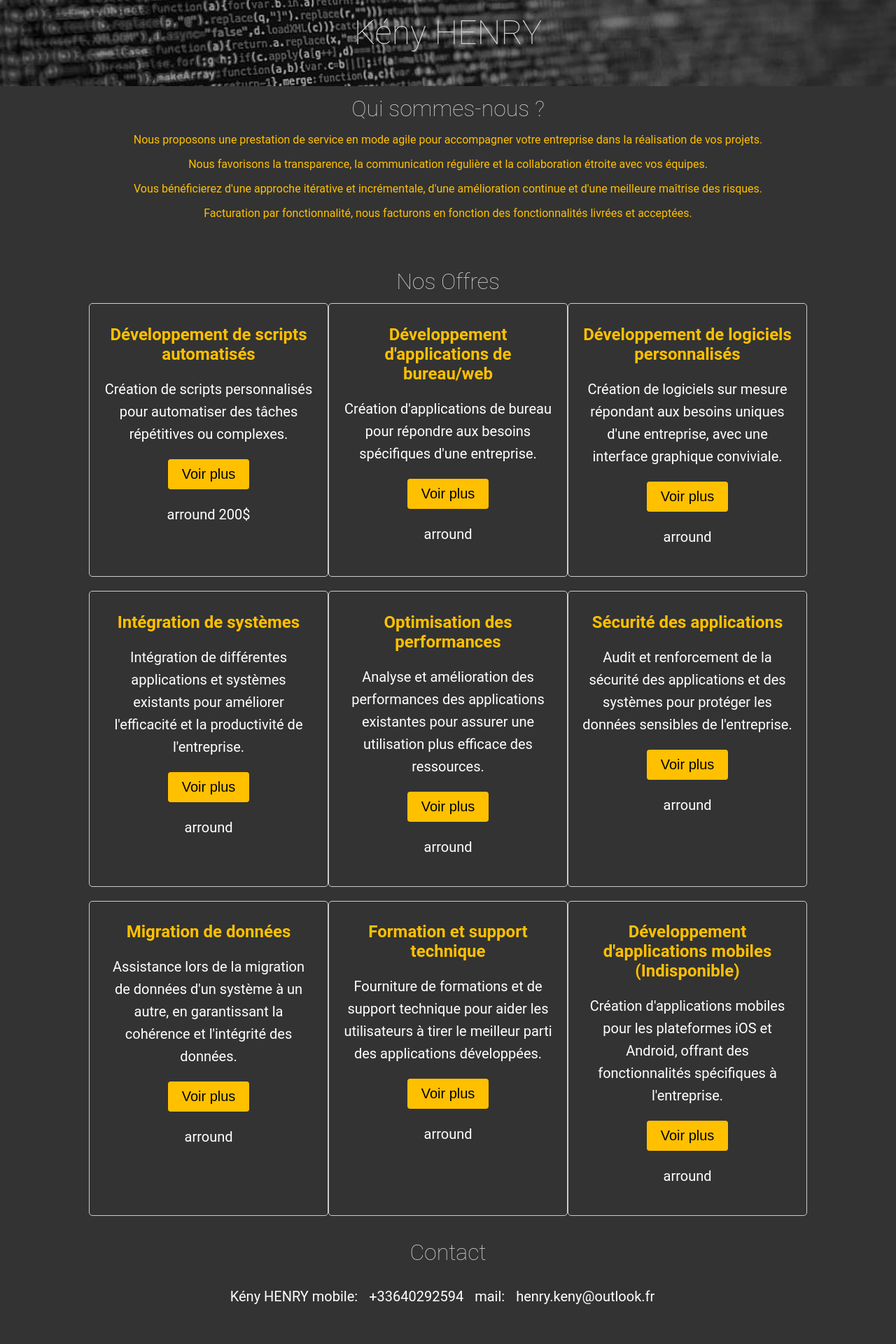
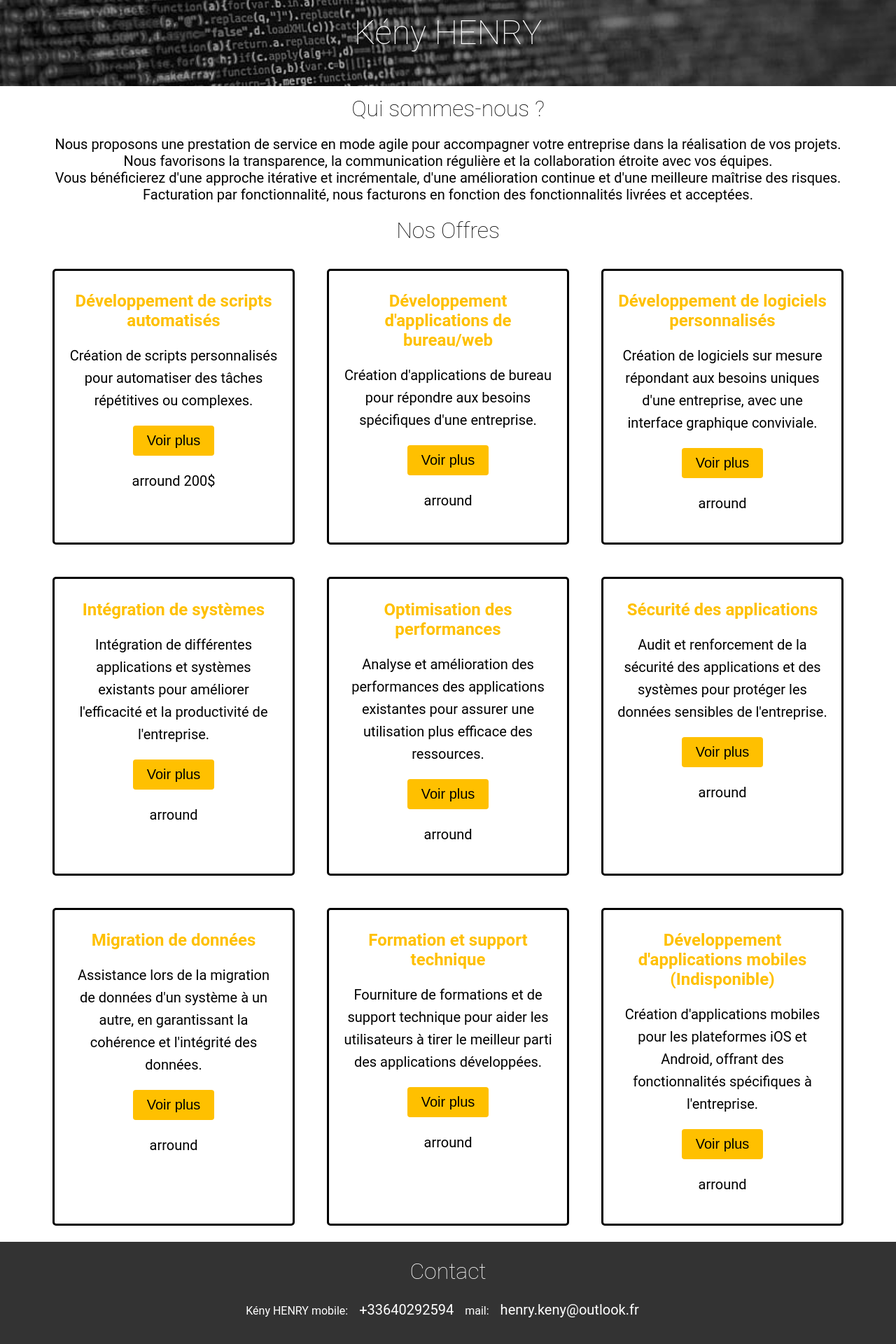
Before and after one commit to kenyhenry/elaborium_website, a React (Create React App) app: page / in a window 1280 px wide. Shown: the part 220-2140 px from the top of the page at 70% size. Built offline with nearby package versions, Linux system fonts and the light colour scheme.

Commit message:
background white
more space to hamburger button

```diff
--- a/src/App.css
+++ b/src/App.css
@@ -2,8 +2,8 @@
 
 body {
   font-family: 'Roboto', sans-serif;
-  background-color: #333;
-  color: #FFC000;
+  background-color: white;
+  color: black;
   margin: 0;
   padding: 0;
 }
@@ -12,7 +12,6 @@ body {
   text-align: center;
   max-width: 1200px;
   margin: 0 auto;
-  padding-bottom: 40px;
 }
 
 .section-title {
@@ -26,10 +25,13 @@ h1,h2 {
   font-weight: 200;
   margin: 0.4em 0;
 }
-h1 { font-size: 3.5em; }
+h1 {
+  font-size: 3.5em;
+  color: #FFC000;
+}
 h2 {
   font-size: 2em;
-  color: #D3D3D3;
+  color: black;
 }
 
 .project {
@@ -47,14 +49,14 @@ h2 {
   font-size: 20px;
   line-height: 1.6;
   margin-bottom: 20px;
-  color: white;
+  color: black;
 }
 
 .global-description {
   font-size: 16px;
   line-height: 1;
   margin-bottom: 20px;
-  color: white;
+  color: black;
   text-align: center;
 }
 
@@ -62,15 +64,15 @@ h2 {
   font-size: 20px;
   display: inline-block;
   padding: 8px 16px;
-  background-color: #333;
-  color: #fff;
+  /* background-color: #333; */
+  color: white;
   text-decoration: none;
   border-radius: 4px;
   transition: background-color 0.3s ease, color 0.3s ease;
 }
 
 .project-link:hover {
-  background-color: #222;
+  background-color: #D3D3D3;
 }
 
 .footer {
@@ -118,8 +120,11 @@ h2 {
 .offer-item {
   width: 300px;
   margin-bottom: 20px;
-  border: 1px solid #ccc;
+  margin: 23px;
+  border: 5px solid black;
+  background-color: white;
   border-radius: 5px;
+  border-width: 3px;
   padding: 20px;
 }
 
--- a/src/Header.js
+++ b/src/Header.js
@@ -23,7 +23,7 @@ function Header() {
       <h1>
         <TypingAnimation text="Expertise Logiciel" speed={100} />
       </h1>
-      <h2>
+      <h2 style={{color:"white"}}>
         Kény HENRY
       </h2>
       </div>
--- a/src/Main.js
+++ b/src/Main.js
@@ -88,12 +88,11 @@ const Main = () => {
     setMenuOpen(!isMenuOpen);
   };
 
-// one dive black the other white
   return (
     <div>
       <div>
       <nav className="navbar">
-      <div className="navbar-logo">Logo</div>
+      <div className="navbar-logo"></div>
       <button className="navbar-toggle" onClick={toggleMenu}>
         <span className="menu-icon"></span>
       </button>
@@ -119,17 +118,11 @@ const Main = () => {
       <h2 style={{textAlign: "center"}}>
         Qui sommes-nous ?
       </h2>
-      <p>
-      Nous proposons une prestation de service en mode agile pour accompagner votre entreprise dans la réalisation de vos projets.
-      </p>
-      <p>
-      Nous favorisons la transparence, la communication régulière et la collaboration étroite avec vos équipes.
-      </p>
-      <p>
-      Vous bénéficierez d'une approche itérative et incrémentale, d'une amélioration continue et d'une meilleure maîtrise des risques.
-      </p>
-      <p>
-      Facturation par fonctionnalité, nous facturons en fonction des fonctionnalités livrées et acceptées.
+      <p style={{fontSize:"20px"}}>
+      Nous proposons une prestation de service en mode agile pour accompagner votre entreprise dans la réalisation de vos projets.<br></br>
+      Nous favorisons la transparence, la communication régulière et la collaboration étroite avec vos équipes.<br></br>
+      Vous bénéficierez d'une approche itérative et incrémentale, d'une amélioration continue et d'une meilleure maîtrise des risques.<br></br>
+      Facturation par fonctionnalité, nous facturons en fonction des fonctionnalités livrées et acceptées.<br></br>
       </p>
       </div>
       <div className="container">
@@ -159,11 +152,12 @@ const Main = () => {
         </div>
       ))}
       </div>
-      <div ref={contact_div} style={{maxwidth: '1000px', margin: '0 auto', alignItems: "center"}}>
-      <h2 style={{textAlign: "center"}}>
+      </div>
+      <div ref={contact_div} style={{height:"100%",paddingTop:"10px", alignItems: "center", background:"#333", textAlign:"center"}}>
+      <h2 style={{textAlign: "center", color:"white"}}>
         Contact
       </h2>
-      <p className="project-description">
+      <p style={{color:"white"}}>
       Kény HENRY mobile:<a href="tel:+33640292594" className="project-link">+33640292594</a>
       mail:<a href="mailto:henry.keny@outlook.fr" className="project-link">henry.keny@outlook.fr</a>
       </p>
@@ -183,7 +177,6 @@ const Main = () => {
         <p>© 2023 Kény HENRY. Tous droits réservés.</p>
       </footer>
       </div>
-      </div>
     </div>
   );
 };
--- a/src/Navbar.css
+++ b/src/Navbar.css
@@ -71,7 +71,7 @@
     width: 20px;
     height: 2px;
     background-color: #000;
-    margin-bottom: 4px;
+    margin-bottom: 20px;
   }
 
   .menu-icon::before,
```
